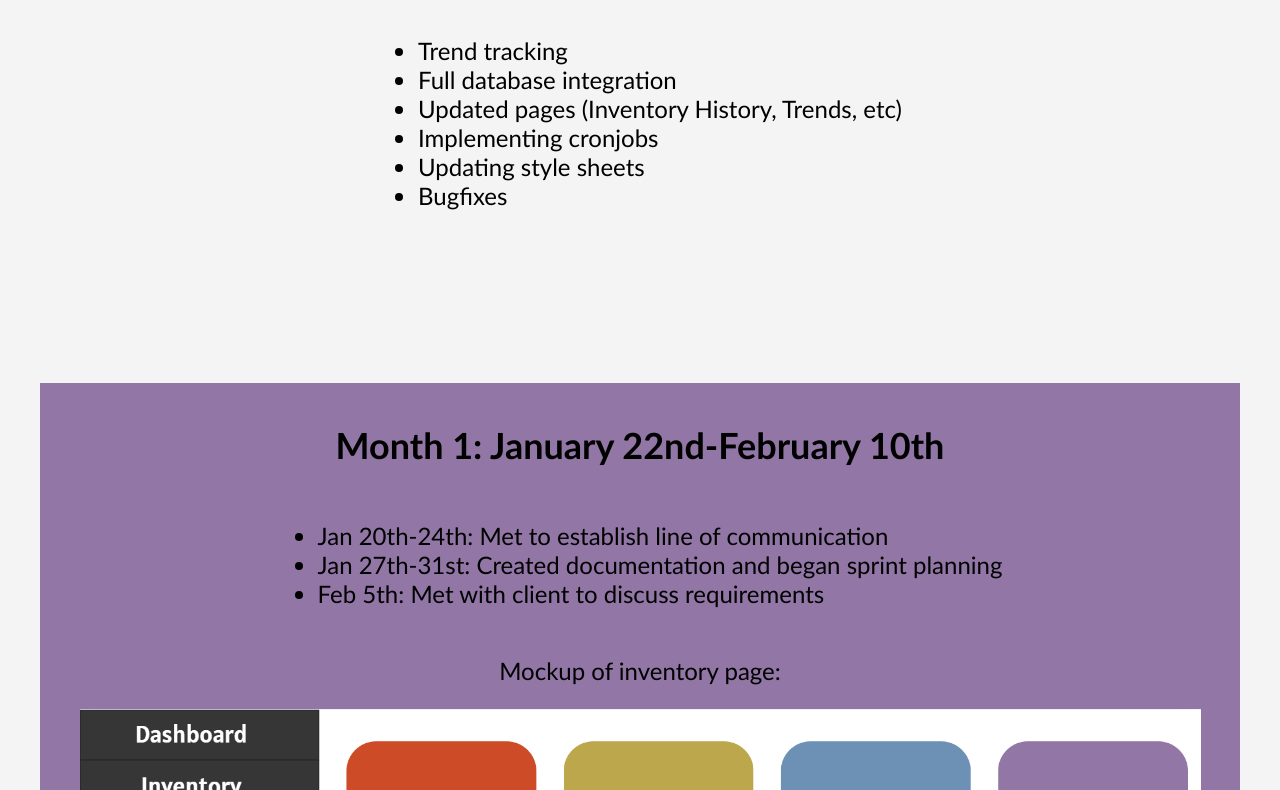
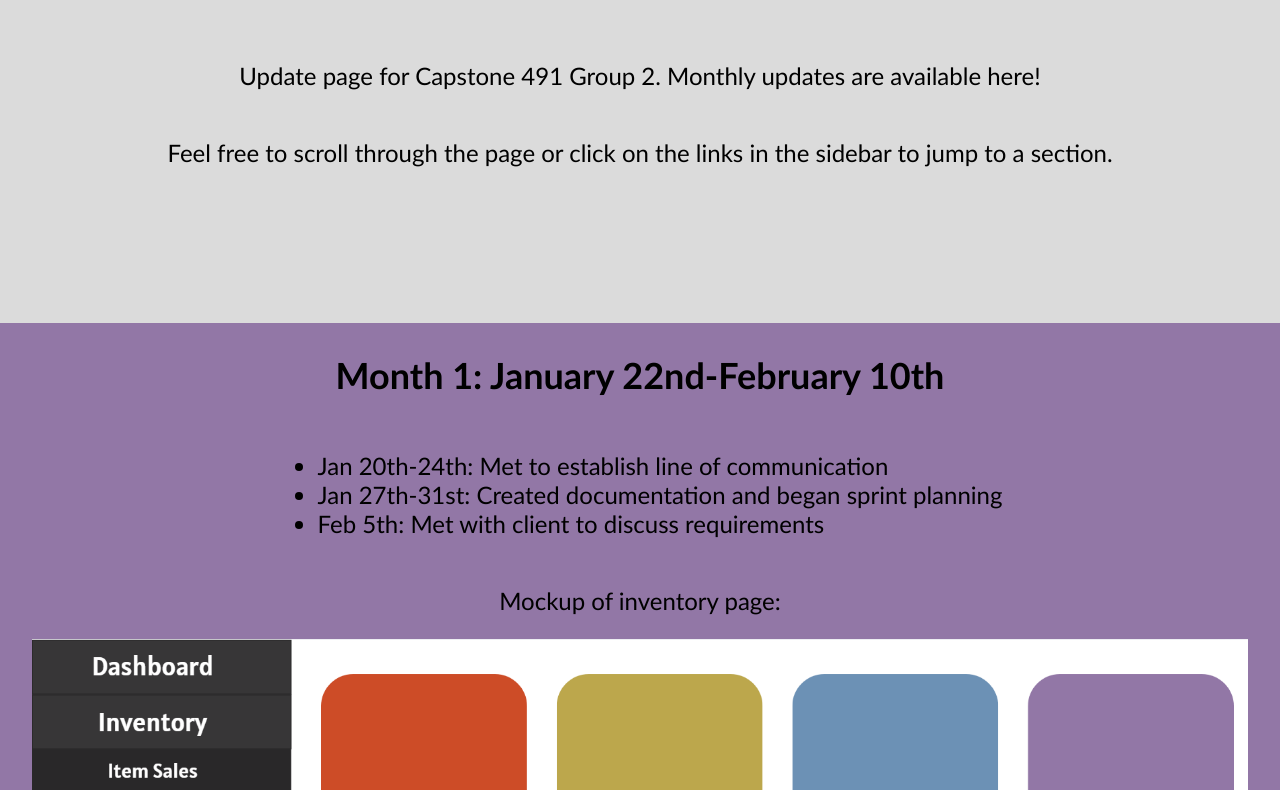
Before and after one commit to JakeOnDevineCRM/JakeOnDevineCRM.github.io, a plain HTML site: page index.html in a window 1280 px wide. Shown: the part 477-1267 px from the top of the page. Drawn offline with Linux system fonts and the light colour scheme.

Commit message:
Updated website pages, fixed scroll bug

```diff
--- a/index.html
+++ b/index.html
@@ -4,6 +4,7 @@
     <meta charset="UTF-8">
     <meta name="viewport" content="width=device-width, initial-scale=1.0">
     <title>Capstone Group 2 - Jake's on Devine Custom POS System</title>
+    <link rel="icon" type="image/x-icon" href="/images/logo.png">
     <link rel="stylesheet" href="main.css">
 </head>
 <body>
@@ -11,6 +12,7 @@
     <button class="hamburger" onclick="toggleMenu()">☰</button>
     <!-- <div class="container"> -->
     <nav class="sidebar" id="sidebar">
+        <a href="" onclick="toggleMenu()">Home</a>
         <a href="#meettheteam" onclick="toggleMenu()">Meet The Team</a>
         <a href="#month1" onclick="toggleMenu()">Month 1</a>
         <a href="#month2" onclick="toggleMenu()">Month 2</a>
@@ -18,17 +20,10 @@
     </nav>
     <div class="content" id="content">
         <section id="header">
+            <img src="/images/logo.png" alt="Jake's logo" width="250" height="250">
             <h1>Jake's on Devine Custom POS System</h1><br>
-            <p>Update page for Capstone 491 Group 2. Monthly updates will go here</a>!</p>
-            <h3>COMING SOON:</h3>
-            <ul>
-                <li>Trend tracking</li>
-                <li>Full database integration</li>
-                <li>Updated pages (Inventory History, Trends, etc)</li>
-                <li>Implementing cronjobs</li>
-                <li>Updating style sheets</li>
-                <li>Bugfixes</li>
-            </ul>
+            <p>Update page for Capstone 491 Group 2. Monthly updates are available here</a>!</p>
+            <p>Feel free to scroll through the page or click on the links in the sidebar to jump to a section.</p>
         </section>
 
         <section id="month1">
@@ -68,6 +63,7 @@
                 <li>March 31st-April 4th: Implementing user inputs for trends</li>
                 <li>April 7th-11th: Updating styles; documentation</li>
             </ul>
+            After this, we worked on compiling all documentation and working on our final presentation.
             <p>Home page as of March 30th:</p>
             <img src="images/homepage_march30.png" alt ="Homepage March 30" width="95%">
             <p>Simple trend tracking:</p>
@@ -85,6 +81,6 @@
     <script src="index.js"></script>
     </div>
 
-    <footer>Last updated: 4/14/25</footer>
+    <footer>Last updated: 4/27/25</footer>
 </body>
 </html>
--- a/main.css
+++ b/main.css
@@ -1,8 +1,8 @@
 body {
     font-family: 'Gill Sans', 'Gill Sans MT', Calibri, 'Trebuchet MS', sans-serif;
-    margin: 20px;
-    padding: 20px;
-    background-color: #f4f4f4;
+    margin:0px;
+    padding: 0px;
+    background-color: #dbdbdb;
     scroll-behavior: smooth;
 }
 
@@ -53,18 +53,19 @@ body {
 
 .content {
     margin-left: 0;
-    width: 100%;
     transition: margin-left 0.3s;
 }
 
 section {
     min-height: 100vh;
+    width: 100%;
     display: flex;
     justify-content: center;
     align-items: center;
     font-size: 24px;
     flex-direction: column;
-    padding: 10px;
+    padding: 0px;
+    overflow: hidden;
 }
 
 footer{
```
Also changed, not shown: images/logo.png (added).
